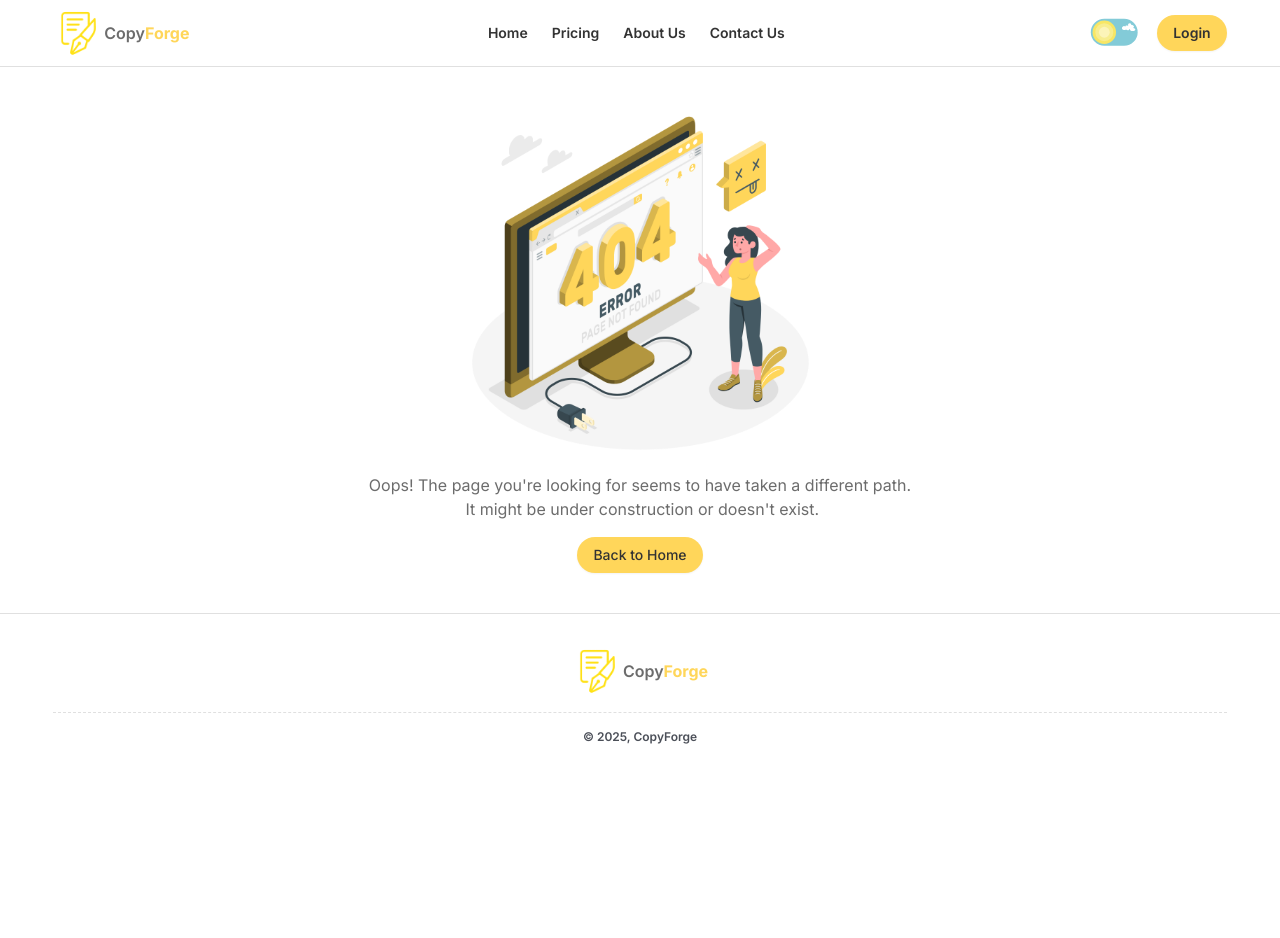
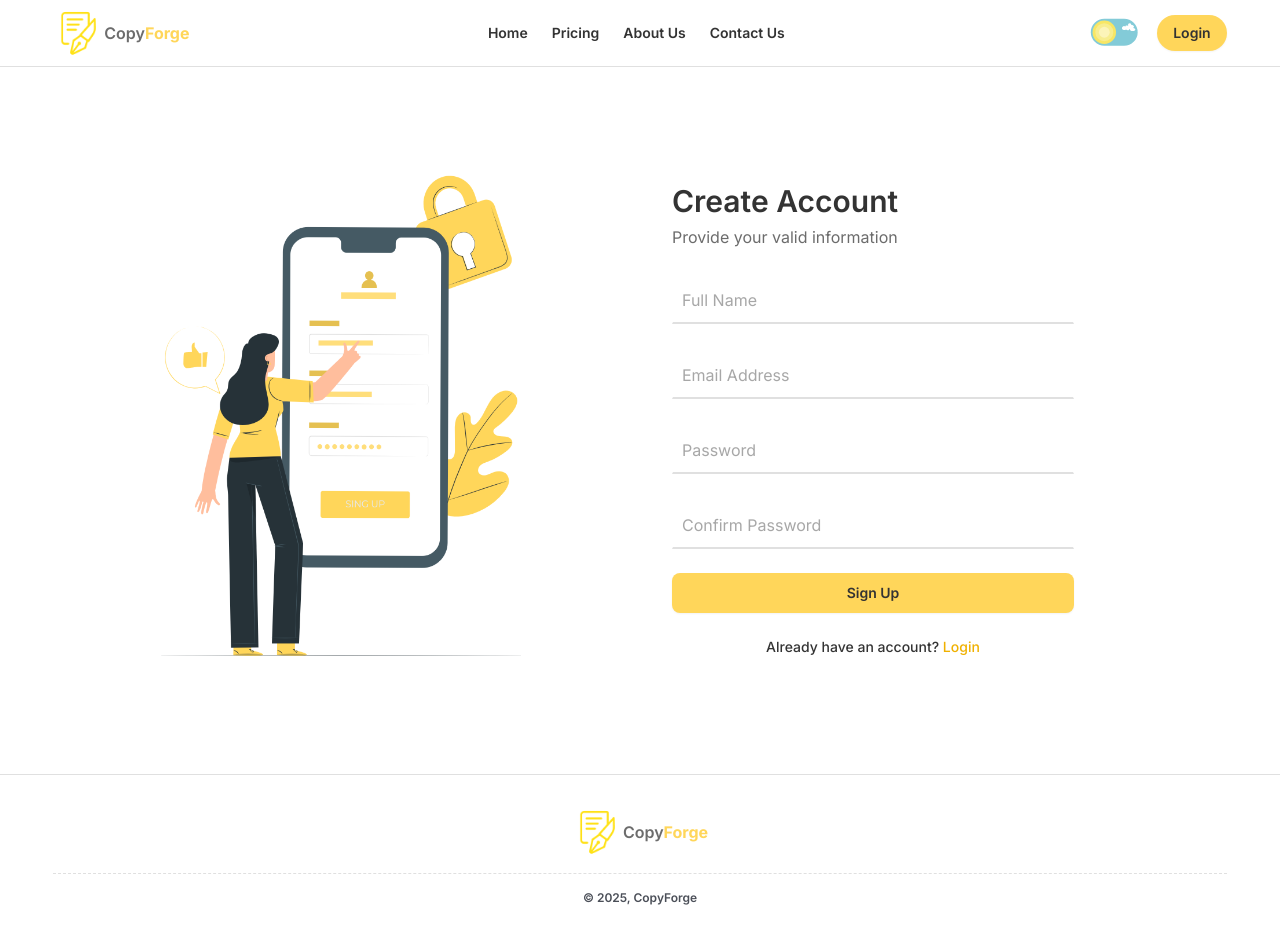
Before and after one commit to Mahedul-Karim/copy-forge, a React (Vite) app in the folder frontend/: page /auth/sign-up in a window 1280 px wide. Before the commit the page ends 800 px from the top, so only its background shows below. Built offline with nearby package versions, Linux system fonts and the light colour scheme.

Commit message:
sign up page added

```diff
--- a/frontend/src/pages/auth/Login.jsx
+++ b/frontend/src/pages/auth/Login.jsx
@@ -9,6 +9,7 @@ import {
 } from "@/components/ui/card";
 import FloatingInput from "@/components/form/FloatingInput";
 import { Button } from "@/components/ui/button";
+import { Link } from "react-router";
 
 const Login = () => {
   return (
@@ -43,7 +44,9 @@ const Login = () => {
             <img src="/google.svg" alt="" className="size-5" />
             Google
           </Button>
+
         </div>
+        <p className="text-sm font-medium text-text-primary" >Don&apos;t have an account? <Link to="/auth/sign-up" className="text-yellow-500" >Create One</Link></p>
       </CardFooter>
     </Card>
   );
--- /dev/null
+++ b/frontend/src/pages/auth/SignUp.jsx
@@ -0,0 +1,50 @@
+import React from "react";
+import {
+  Card,
+  CardContent,
+  CardDescription,
+  CardFooter,
+  CardHeader,
+  CardTitle,
+} from "@/components/ui/card";
+import FloatingInput from "@/components/form/FloatingInput";
+import { Button } from "@/components/ui/button";
+import { Link } from "react-router";
+
+const SignUp = () => {
+  return (
+    <Card className="border-none bg-transparent shadow-none">
+      <CardHeader>
+        <CardTitle className="text-text-primary text-xl xs:text-3xl">
+          Create Account
+        </CardTitle>
+        <CardDescription className="text-text-secondary text-sm xs:text-base">
+          Provide your valid information
+        </CardDescription>
+      </CardHeader>
+      <CardContent>
+        <form
+          action=""
+          onSubmit={(e) => e.preventDefault()}
+          className="space-y-6"
+        >
+          <FloatingInput type="text" label={"Full Name"} />
+          <FloatingInput type="email" label={"Email Address"} />
+          <FloatingInput type="password" label={"Password"} />
+          <FloatingInput type="password" label={"Confirm Password"} />
+          <Button className="w-full h-10 font-semibold">Sign Up</Button>
+        </form>
+      </CardContent>
+      <CardFooter className="flex-col">
+        <p className="text-sm font-medium text-text-primary">
+          Already have an account?{" "}
+          <Link to="/auth/login" className="text-yellow-500">
+            Login
+          </Link>
+        </p>
+      </CardFooter>
+    </Card>
+  );
+};
+
+export default SignUp;
--- a/frontend/src/routes/routes.jsx
+++ b/frontend/src/routes/routes.jsx
@@ -7,6 +7,7 @@ import AboutUs from "@/pages/about-us/AboutUs";
 import ContactUs from "@/pages/contact-us/ContactUs";
 import Auth from "@/pages/layout/Auth";
 import Login from "@/pages/auth/Login";
+import SignUp from "@/pages/auth/SignUp";
 
 export const router = createBrowserRouter([
   {
@@ -38,6 +39,10 @@ export const router = createBrowserRouter([
             path: "login",
             element: <Login />,
           },
+          {
+            path: "sign-up",
+            element: <SignUp />,
+          },
         ],
       },
     ],
```
